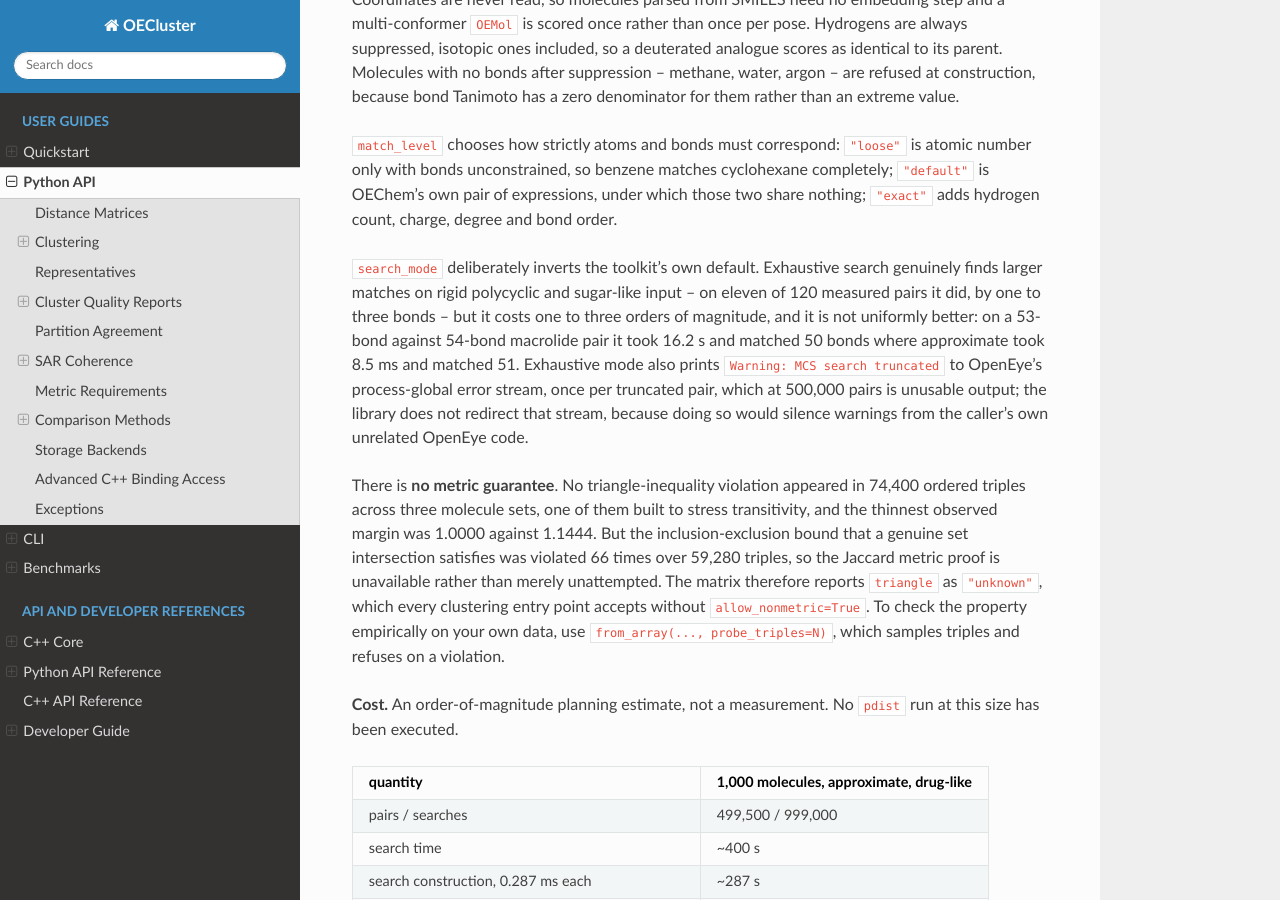
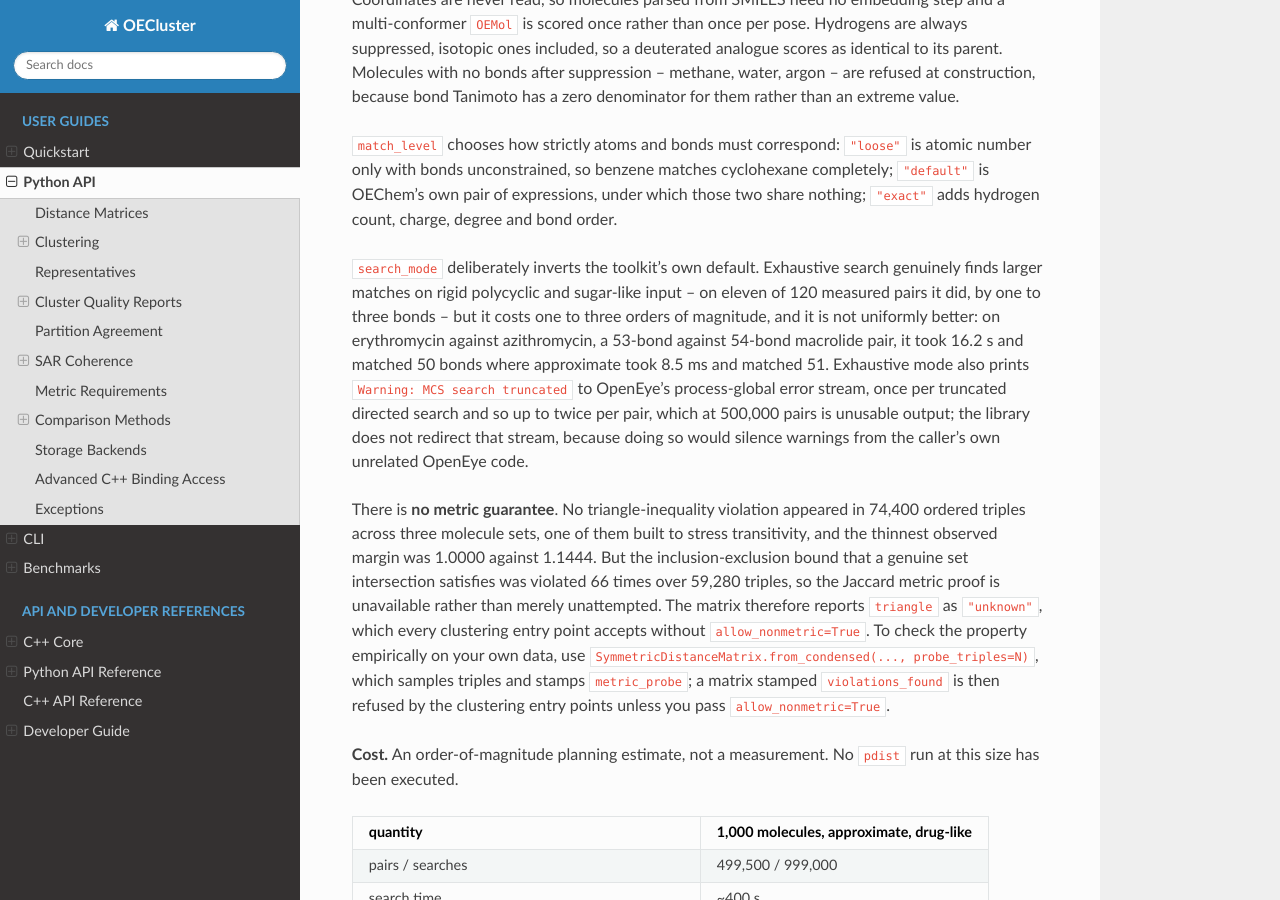
Before and after one commit to scott-arne/oecluster, a Sphinx documentation site: the page built from docs/python-api.md, in a window 1280 px wide and 900 px high, scrolled down 24183 px. Built offline with Sphinx 7.4.7 and the Read the Docs theme 3.1.0, drawn with Linux system fonts in a browser that asks for light colours; pages that are not in the unit, such as notebooks, are missing from menus; the version number is read from the project's files by our own code.

Commit message:
docs: correct the mcs metric-probe reference and three counts

````diff
--- a/docs/python-api.md
+++ b/docs/python-api.md
@@ -1193,13 +1193,14 @@ two share nothing; `"exact"` adds hydrogen count, charge, degree and bond order.
 `search_mode` deliberately inverts the toolkit's own default. Exhaustive search
 genuinely finds larger matches on rigid polycyclic and sugar-like input -- on
 eleven of 120 measured pairs it did, by one to three bonds -- but it costs one
-to three orders of magnitude, and it is not uniformly better: on a 53-bond
-against 54-bond macrolide pair it took 16.2 s and matched 50 bonds where
-approximate took 8.5 ms and matched 51. Exhaustive mode also prints
-`Warning: MCS search truncated` to OpenEye's process-global error stream, once
-per truncated pair, which at 500,000 pairs is unusable output; the library does
-not redirect that stream, because doing so would silence warnings from the
-caller's own unrelated OpenEye code.
+to three orders of magnitude, and it is not uniformly better: on erythromycin
+against azithromycin, a 53-bond against 54-bond macrolide pair, it took 16.2 s
+and matched 50 bonds where approximate took 8.5 ms and matched 51. Exhaustive
+mode also prints `Warning: MCS search truncated` to OpenEye's process-global
+error stream, once per truncated directed search and so up to twice per pair,
+which at 500,000 pairs is unusable output; the library does not redirect that
+stream, because doing so would silence warnings from the caller's own
+unrelated OpenEye code.
 
 There is **no metric guarantee**. No triangle-inequality violation appeared in
 74,400 ordered triples across three molecule sets, one of them built to stress
@@ -1209,8 +1210,9 @@ violated 66 times over 59,280 triples, so the Jaccard metric proof is
 unavailable rather than merely unattempted. The matrix therefore reports
 `triangle` as `"unknown"`, which every clustering entry point accepts without
 `allow_nonmetric=True`. To check the property empirically on your own data, use
-`from_array(..., probe_triples=N)`, which samples triples and refuses on a
-violation.
+`SymmetricDistanceMatrix.from_condensed(..., probe_triples=N)`, which samples
+triples and stamps `metric_probe`; a matrix stamped `violations_found` is then
+refused by the clustering entry points unless you pass `allow_nonmetric=True`.
 
 **Cost.** An order-of-magnitude planning estimate, not a measurement. No
 `pdist` run at this size has been executed.
@@ -1262,13 +1264,12 @@ Most users do not need this section. The generated SWIG wrapper is available as
 users who need direct access to the C++ options and classes. The comparison
 wrappers -- `DescriptorComparison`, `FingerprintComparison`, `MCSComparison`,
 `RMSDComparison`, `ROCSComparison` and `SuperposeComparison` -- are on the
-top-level package, and
-so are many of the option structs, among them `PDistOptions`, `ButinaOptions`
-and `FingerprintOptions`. Others are not, `ClusterReportOptions` and
-`RMSDOptions` among them. Reach those through `oecluster.oecluster`, or let the
-wrapper build them from keywords. Which structs fall on which side moves as new
-metrics are added, so read the split off the installed package rather than off
-a list here:
+top-level package, and so are many of the option structs, among them
+`PDistOptions`, `ButinaOptions` and `FingerprintOptions`. Others are not,
+`ClusterReportOptions` and `RMSDOptions` among them. Reach those through
+`oecluster.oecluster`, or let the wrapper build them from keywords. Which
+structs fall on which side moves as new metrics are added, so read the split
+off the installed package rather than off a list here:
 
 ```python
 import oecluster
````
Also changed, not shown: CHANGELOG.md (+4 -2 lines), ROADMAP.md (+1 -1 lines).
